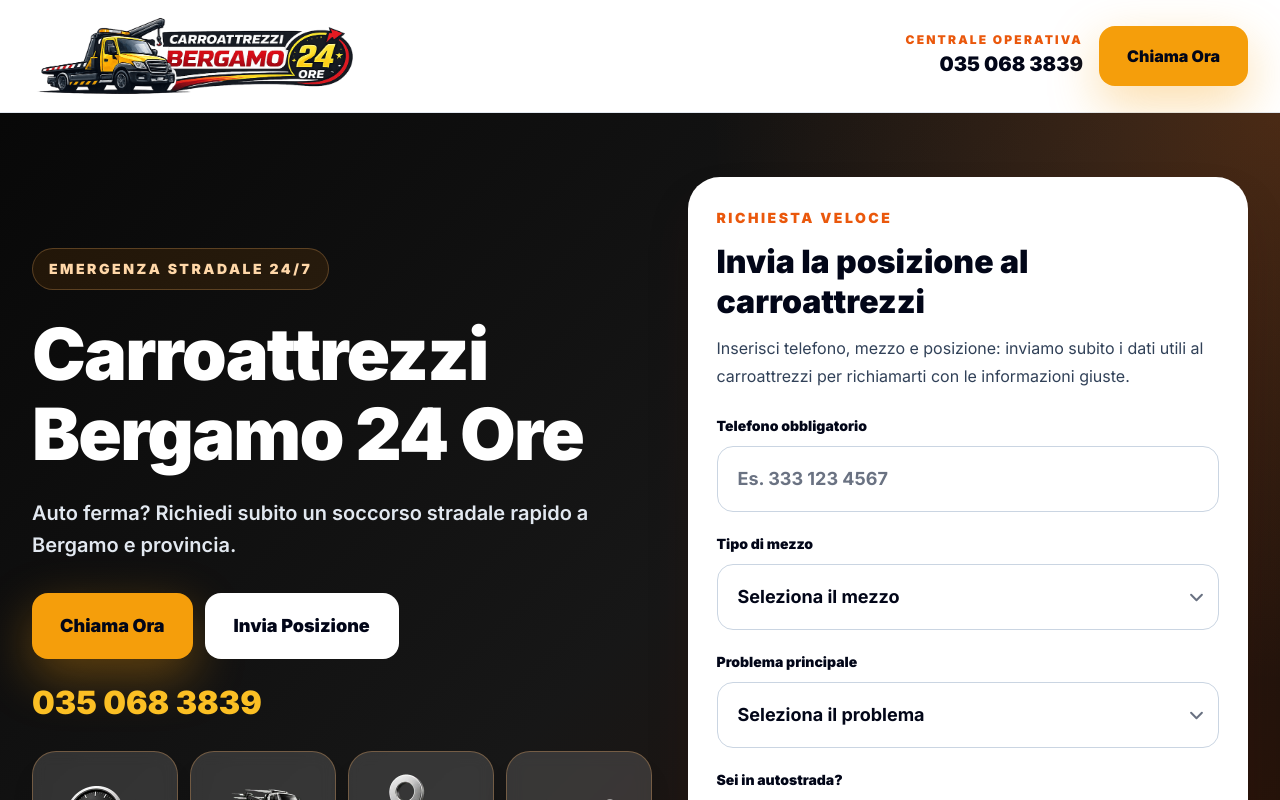
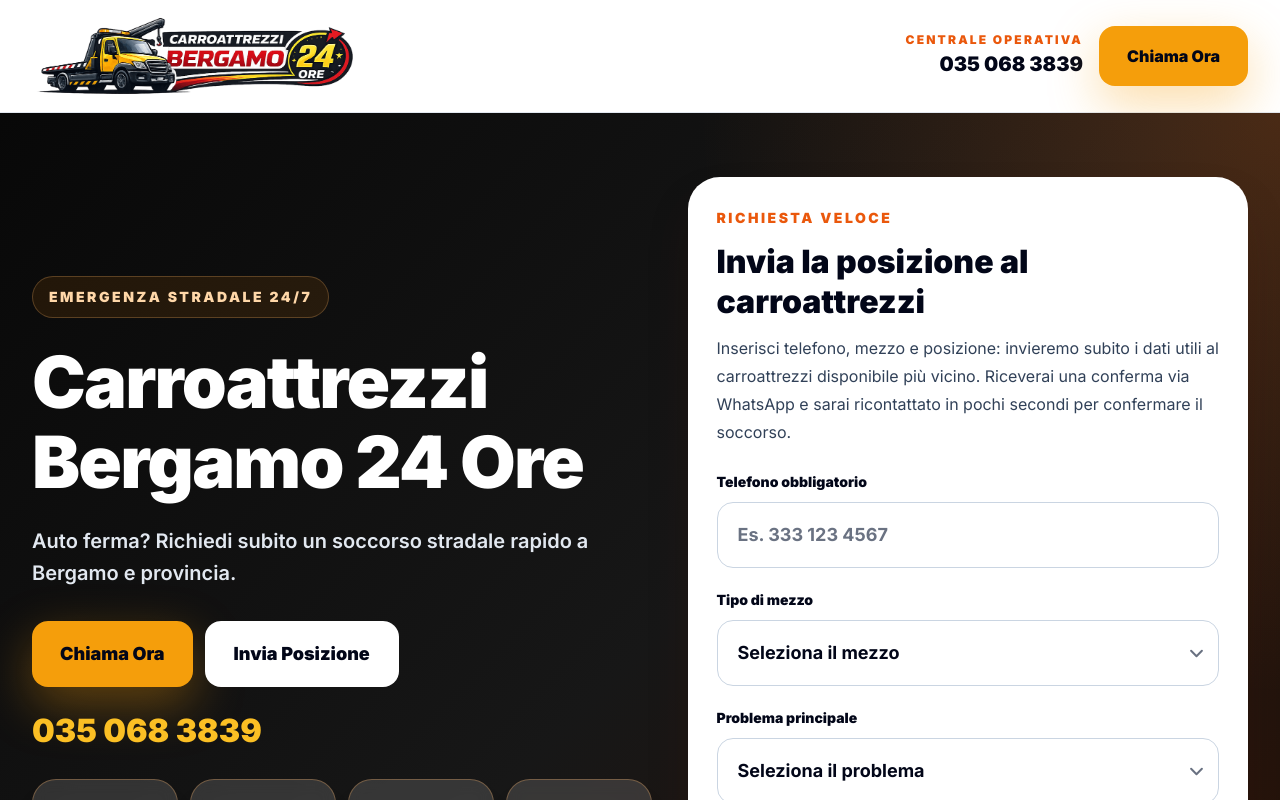
Before and after one commit to alessio-aesthetic/carroattrezzibergamo24ore.it, a Next.js app: page /landing in a window 1280 px wide. Shown: the top 800 px of the page. Built offline with nearby package versions, Linux system fonts and the light colour scheme; no server answers.

Commit message:
Update landing form copy

```diff
--- a/src/app/landing/LandingClient.tsx
+++ b/src/app/landing/LandingClient.tsx
@@ -289,8 +289,9 @@ export function LandingClient() {
               Invia la posizione al carroattrezzi
             </h2>
             <p className="mt-3 text-base leading-7 text-slate-700">
-              Inserisci telefono, mezzo e posizione: inviamo subito i dati utili
-              al carroattrezzi per richiamarti con le informazioni giuste.
+              Inserisci telefono, mezzo e posizione: invieremo subito i dati utili
+              al carroattrezzi disponibile più vicino. Riceverai una conferma via WhatsApp
+              e sarai ricontattato in pochi secondi per confermare il soccorso.
             </p>
             <label className="mt-6 block text-sm font-black">
               Telefono obbligatorio
```
